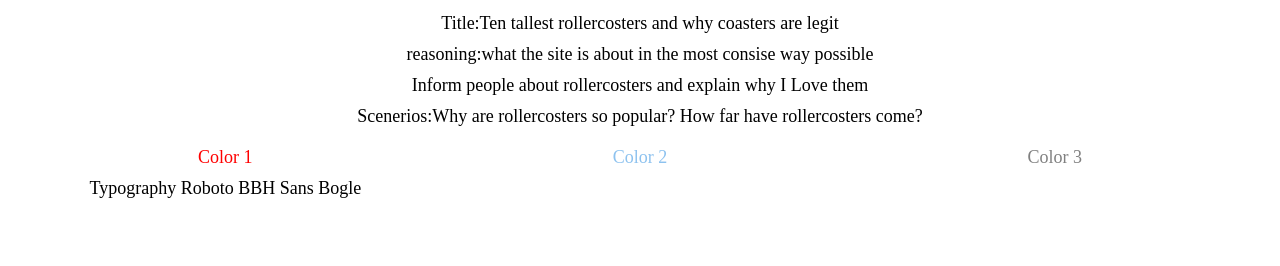
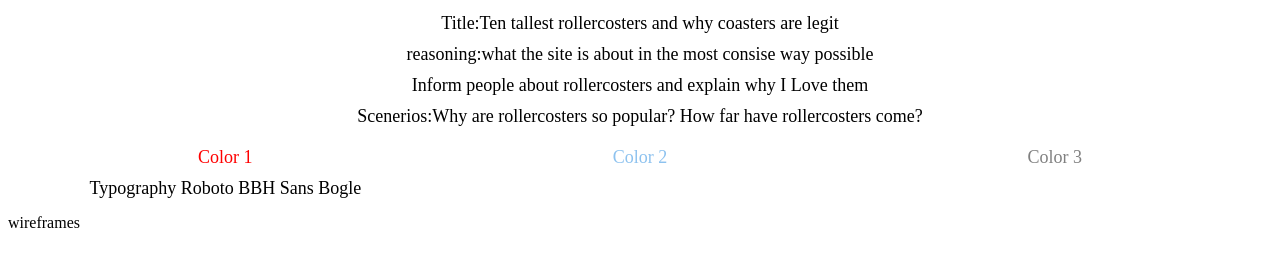
Before and after one commit to BFronk/wdd131, a plain HTML site: page project/site-plan.html in a window 1280 px wide. Drawn offline with Linux system fonts and the light colour scheme; a web font is replaced by a local one.

Commit message:
planning

```diff
--- a/project/site-plan.html
+++ b/project/site-plan.html
@@ -21,5 +21,8 @@
         <div id="color3">Color 3</div>
         <div>Typography     Roboto   BBH Sans Bogle</div>
     </section>
+    <section>
+        wireframes
+    </section>
 </body>
 </html>
```
